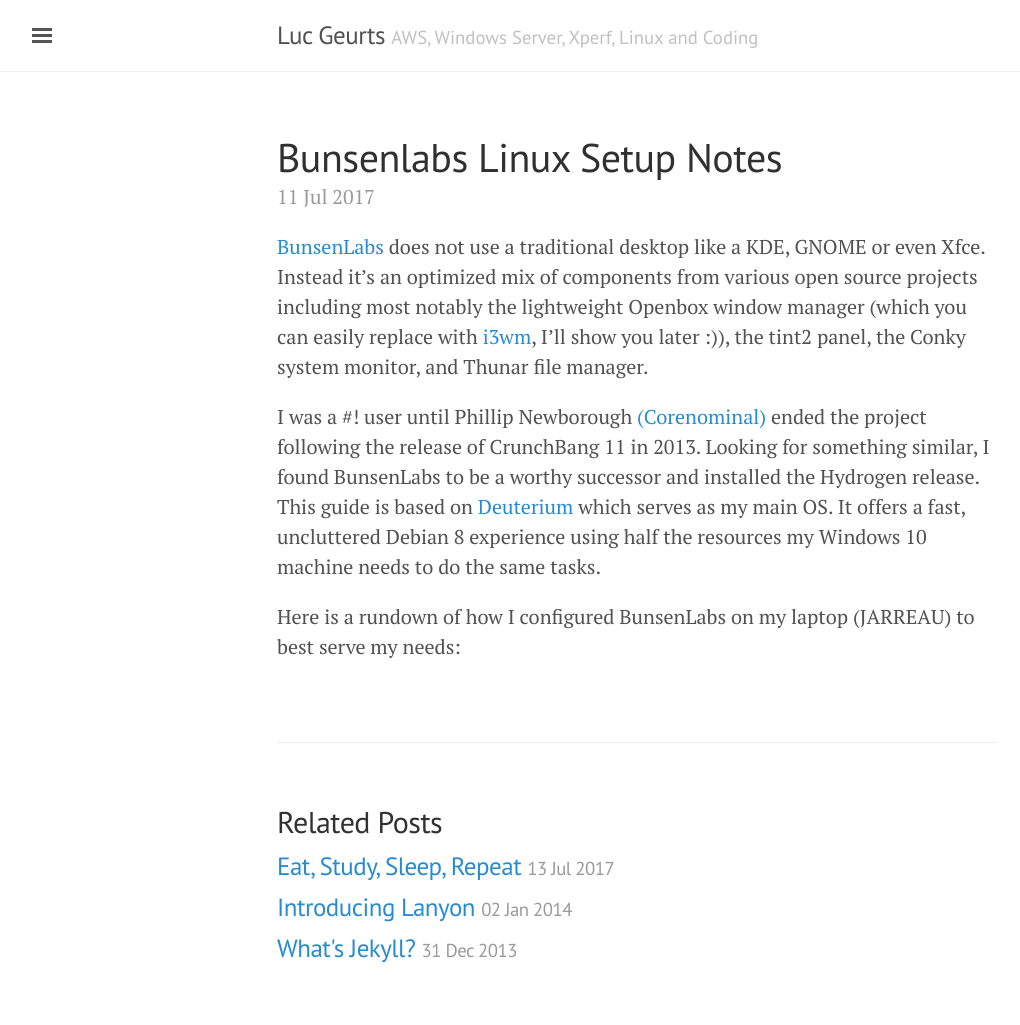
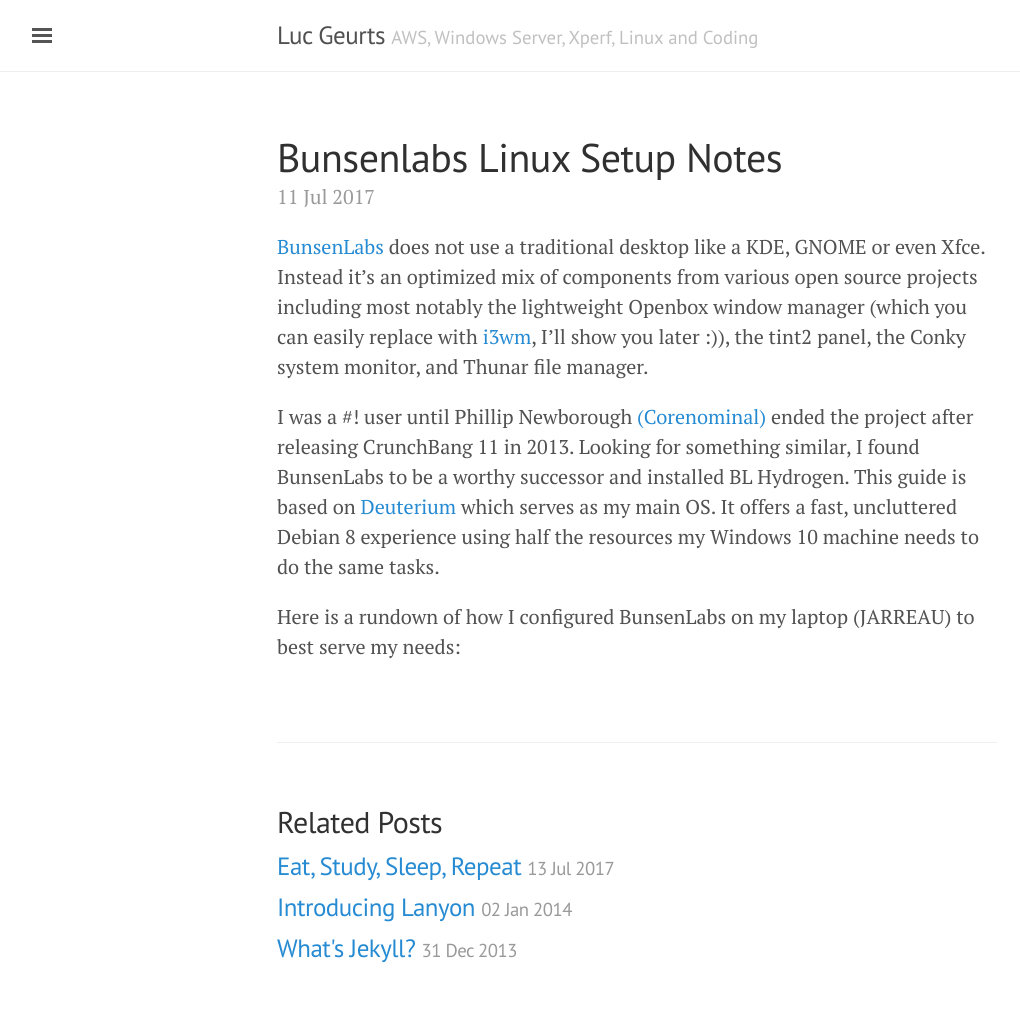
Before and after one commit to lgeurts/lgeurts.github.io, a Jekyll site: the page built from _posts/2017-07-11-bunsenlabs-linux-setup-notes.md, in a window 1280 px wide. Shown: the whole page, without its empty margins (3-1023 px from the left). Built offline with Jekyll 4.4.1, drawn with Linux system fonts in a browser that asks for light colours; our own code applies the rules of GitHub Pages for plain Markdown files.

Commit message:
Update 2017-07-11-bunsenlabs-linux-setup-notes.md

```diff
--- a/_posts/2017-07-11-bunsenlabs-linux-setup-notes.md
+++ b/_posts/2017-07-11-bunsenlabs-linux-setup-notes.md
@@ -1,5 +1,5 @@
 [BunsenLabs](https://www.bunsenlabs.org/) does not use a traditional desktop like a KDE, GNOME or even Xfce. Instead it's an optimized mix of components from various open source projects including most notably the lightweight Openbox window manager (which you can easily replace with [i3wm](https://i3wm.org/), I'll show you later :)), the tint2 panel, the Conky system monitor, and Thunar file manager.
 
-I was a #! user until Phillip Newborough [(Corenominal)](https://corenominal.org) ended the project following the release of CrunchBang 11 in 2013. Looking for something similar, I found BunsenLabs to be a worthy successor and installed the Hydrogen release. This guide is based on [Deuterium](https://www.bunsenlabs.org/installation.html#downloads) which serves as my main OS. It offers a fast, uncluttered Debian 8 experience using half the resources my Windows 10 machine needs to do the same tasks.
+I was a #! user until Phillip Newborough [(Corenominal)](https://corenominal.org) ended the project after releasing CrunchBang 11 in 2013. Looking for something similar, I found BunsenLabs to be a worthy successor and installed BL Hydrogen. This guide is based on [Deuterium](https://www.bunsenlabs.org/installation.html#downloads) which serves as my main OS. It offers a fast, uncluttered Debian 8 experience using half the resources my Windows 10 machine needs to do the same tasks.
 
 Here is a rundown of how I configured BunsenLabs on my laptop (JARREAU) to best serve my needs:
```
